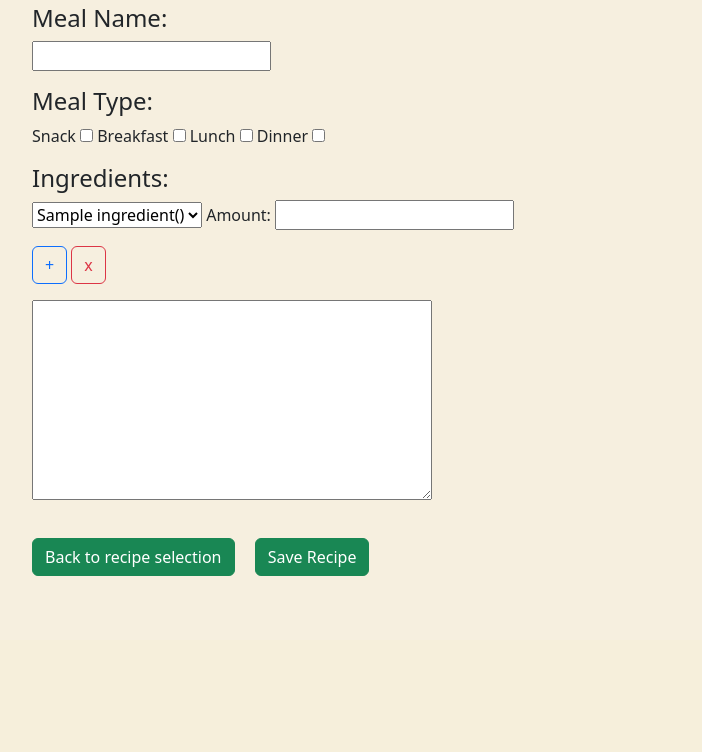
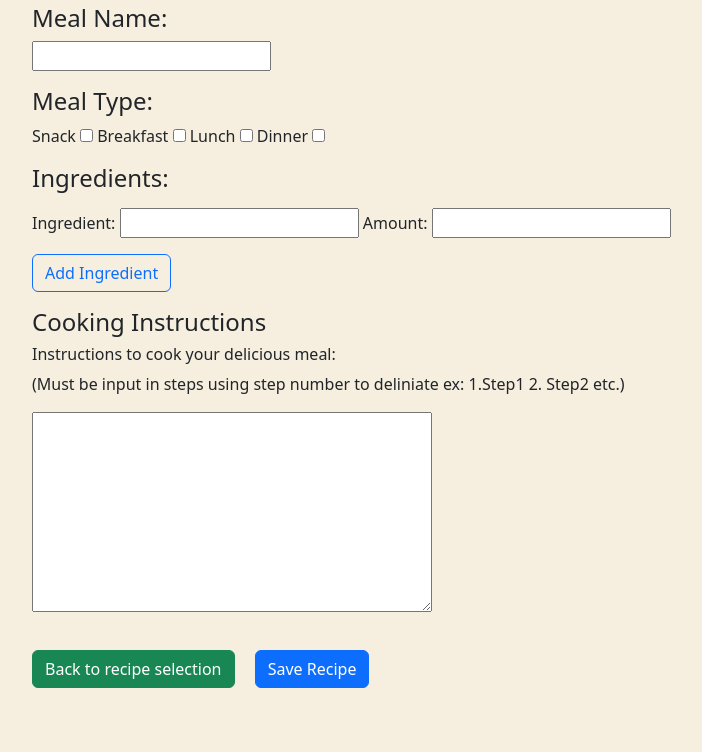
Before and after one commit to lilkub223/nutrition-app, a Django app: page /custom_recipe/ in a window 1280 px wide. Shown: the part 184-936 px from the top of the page, without its empty margins (50-752 px from the left). Before the commit the page ends 760 px from the top, so only its background shows below. Run offline with Django 5.2, Linux system fonts and the light colour scheme; tables that the repository leaves empty hold one stand-in row (values such as "Sample post").

Commit message:
demo 3 custom recipe updates

```diff
--- a/recipes/templates/recipes/customrecipe.html
+++ b/recipes/templates/recipes/customrecipe.html
@@ -1,4 +1,5 @@
 {% extends 'main/base.html' %}
+
 
 {% block title %}Custom Recipe{% endblock %}
 
@@ -22,6 +23,10 @@
             overflow-y: auto;
         }
 
+        .errors{
+            color: red;
+        }
+
     </style>
 {% endblock %}
 
@@ -34,6 +39,11 @@
     <div class="my-3">
         <h4>Meal Name:</h4>
         <input type="text" name="title" id="title">
+        {% if errors.title %}
+        <div class="errors">
+        {{ errors.title }}
+        </div>
+        {% endif %}
     </div>
 
 
@@ -46,47 +56,83 @@
         <label for="lunch">Lunch</label>
         <input type="checkbox" name="type" id="lunch" value="Lunch">
         <label for="dinner">Dinner</label>
-        <input type="checkbox" name="type" id="dinner" value="Lunch">
+        <input type="checkbox" name="type" id="dinner" value="Dinner">
     </div>
+    {% if errors.type %}
+    <div class="errors">
+    {{ errors.type }}
+    </div>
+    {% endif %}
 
 
     <div class="my-3" id="ingredient-container">
         <h4>Ingredients:</h4>
-        <div id="ingredient-selections">
-            <select name="ingredient-selection">
+        <div id="ingredient-selections" class="my-3">
+            <label for="ingredient-selection">Ingredient:</label>
+            <input list="ingredients" name="ingredient-selection">
+            <datalist name="ingredient-selection" id="ingredients">
                 {% for i in ingredients %}
-                    <option value="{{ i.title }}">{{i.title}}({{i.measurement}})</option>
+                    <option value="{{ i.title }}">{{ i.title }}({{ i.measurements }})</option>
                 {% endfor %}
-            </select>
+            </datalist>
             <label for="ingredient-amount">Amount:</label>
             <input type="text" name="ingredient-amount">
         </div>
+        {% if errors.ingredients %}
+        <div class="errors">{{ errors.ingredients }}</div>
+        {% endif %}
+        {% if errors.amounts %}
+        <div class="errors">{{ errors.amounts }}</div>
+        {% endif %}
     </div>
 
     <div class="my-3">
-        <button id="addBtn" class="btn btn-outline-primary" type="button">+</button>
-        <button id="removeBtn" class="btn btn-outline-danger" type="button">x</button>
+        <button id="addBtn" class="btn btn-outline-primary" type="button">Add Ingredient</button>
+
     </div>
 
     <div class="my-3" id="instructions">
+        <h4>Cooking Instructions</h4>
+        <h6>Instructions to cook your delicious meal:</h6>
+        <p>(Must be input in steps using step number to deliniate ex: 1.Step1 2. Step2 etc.)</p>
         <textarea name="instructions" id="instructions" ></textarea>
     </div>
+    {% if errors.instructions %}
+    <div class="errors">{{ errors.instructions }}</div>
+    {% endif %}
 
     <button type="submit" formaction="{% url 'recipes_list' %}" formmethod="get" id="cancel" class="btn btn-success mr-3 my-3">Back to recipe selection</button>
-    <button type="submit" id="save" class="btn btn-success mx-3 my-3">Save Recipe</button>
+    <button type="submit" id="save" class="btn btn-primary mx-3 my-3">Save Recipe</button>
 </form>
+
+
 
 <script>
     document.getElementById("addBtn").onclick = () => {
-        div1 = document.getElementById("ingredient-selections");
-        newDiv = div1.cloneNode(true);
+        let div1 = document.getElementById("ingredient-selections");
+        let newDiv = div1.cloneNode(true);
 
+        newDiv.removeAttribute("id");
+
+        newDiv.querySelectorAll("input, textarea, select").forEach(e => {
+        e.value = "";
+        });
+
+        let removeBtn = document.createElement("button");
+        removeBtn.textContent = "X";
+        removeBtn.className = "btn btn-outline-danger";
+        removeBtn.id = "removeBtn";
+
+        removeBtn.onclick = () => {
+            newDiv.remove();
+        }
+
+
+
+        newDiv.appendChild(removeBtn);
         document.getElementById("ingredient-container").appendChild(newDiv);
     }
-    document.getElementById("removeBtn").onclick = () => {
-        container = document.getElementById("ingredient-container");
-        container.removeChild(container.lastChild);
-    }
+
 </script>
 
 
--- a/recipes/views.py
+++ b/recipes/views.py
@@ -559,24 +559,31 @@ def custom_user_recipe(request):
     if request.method == "POST":
         title = request.POST.get('title')
         mealType = request.POST.getlist('type')
-        ingredientList = request.POST.getlist('ingredient-selection')
-        amountsList = request.POST.getlist('ingredient-amount')
+        ingredientList = [i.strip() for i in request.POST.getlist('ingredient-selection') if i.strip()]
+        amountsList = [a.strip() for a in request.POST.getlist('ingredient-amount') if a.strip()]
         instructions = request.POST.get('instructions')
 
+
+
+        if Recipe.objects.filter(title=title):
+            error_info["errors"]["title"] = "Recipe with that name already exists"
+
         if not title:
-            error_info["errors"]["title"] = "Error"
+            error_info["errors"]["title"] = "Title is required"
+
+
 
         if not mealType:
-            error_info["errors"]["type"] = "Error"
+            error_info["errors"]["type"] = "Select at least one meal type"
 
         if not ingredientList:
-            error_info["errors"]["ingredients"] = "Error"
+            error_info["errors"]["ingredients"] = "Ingredient cannot be empty (input ingredient or remove field)"
 
-        if not amountsList:
-            error_info["errors"]["amounts"] = "Error"
+        if not amountsList or len(amountsList) != len(ingredientList):
+            error_info["errors"]["amounts"] = "Amount is required for all ingredients"
 
-        if not instructions:
-            error_info["errors"]["instructions"] = "Error"
+        if not instructions or instructions.strip() == "":
+            error_info["errors"]["instructions"] = "Cooking instructions are required"
 
         if not error_info["errors"]:
             newId = 1
@@ -594,18 +601,18 @@ def custom_user_recipe(request):
                 how_to_cook = instructions
             )
 
-            for i in range(len(ingredientList)):
-                current_ingredient_id = Ingredient.objects.get(title=ingredientList[i]).id
+            for i,a in list(zip(ingredientList, amountsList)):
+                current_ingredient_id = Ingredient.objects.filter(title=i).first().id
                 Recipe_Ingredients.objects.create(
                     recipe_id = Recipe.objects.get(id=newId),
                     ingredient_id = Ingredient.objects.get(id=current_ingredient_id),
-                    amount = amountsList[i]
+                    amount = a
                 )
 
             return redirect('recipes_list')
 
     ingredients = Ingredient.objects.all()
-    return render(request, 'recipes/customrecipe.html', {'ingredients':ingredients, "errors":error_info["errors"]})
+    return render(request, 'recipes/customrecipe.html', {'ingredients':ingredients, "errors": error_info['errors']})
 
 def weekly_digest(request):
     if not request.user.is_authenticated:
```
